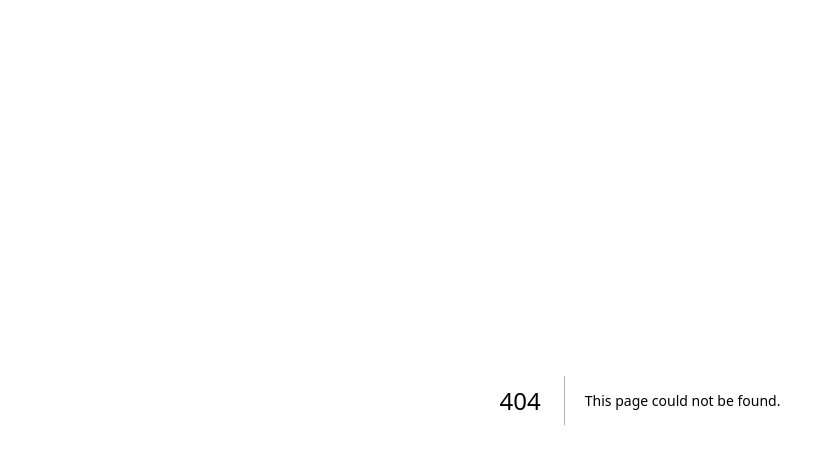
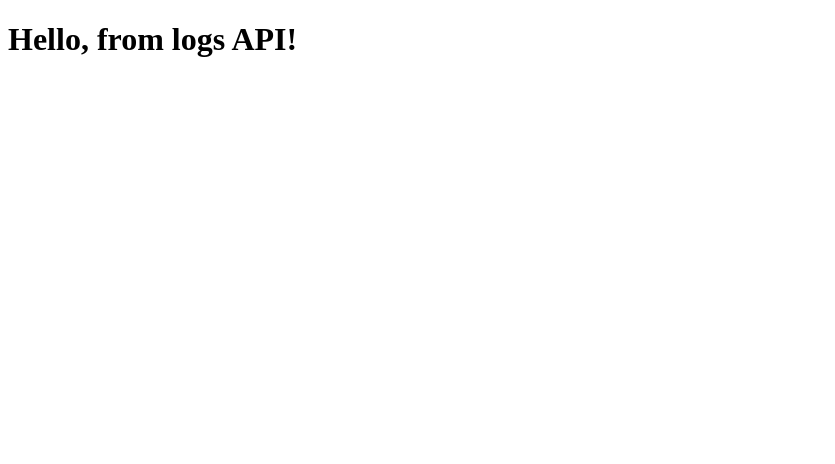
Before and after one commit to tofik-khan/mka-northwest-api, a Next.js app: page /logs in a window 1280 px wide. Before the commit this address had no page. Shown: the top 464 px of the page, without its empty margins (0-835 px from the left). Built offline with nearby package versions, Linux system fonts and the light colour scheme.

Commit message:
Add Logs API folder

```diff
--- /dev/null
+++ b/pages/logs/index.js
@@ -0,0 +1,3 @@
+export default function SendLog() {
+    return <h1>Hello, from logs API!</h1>;
+}
```
